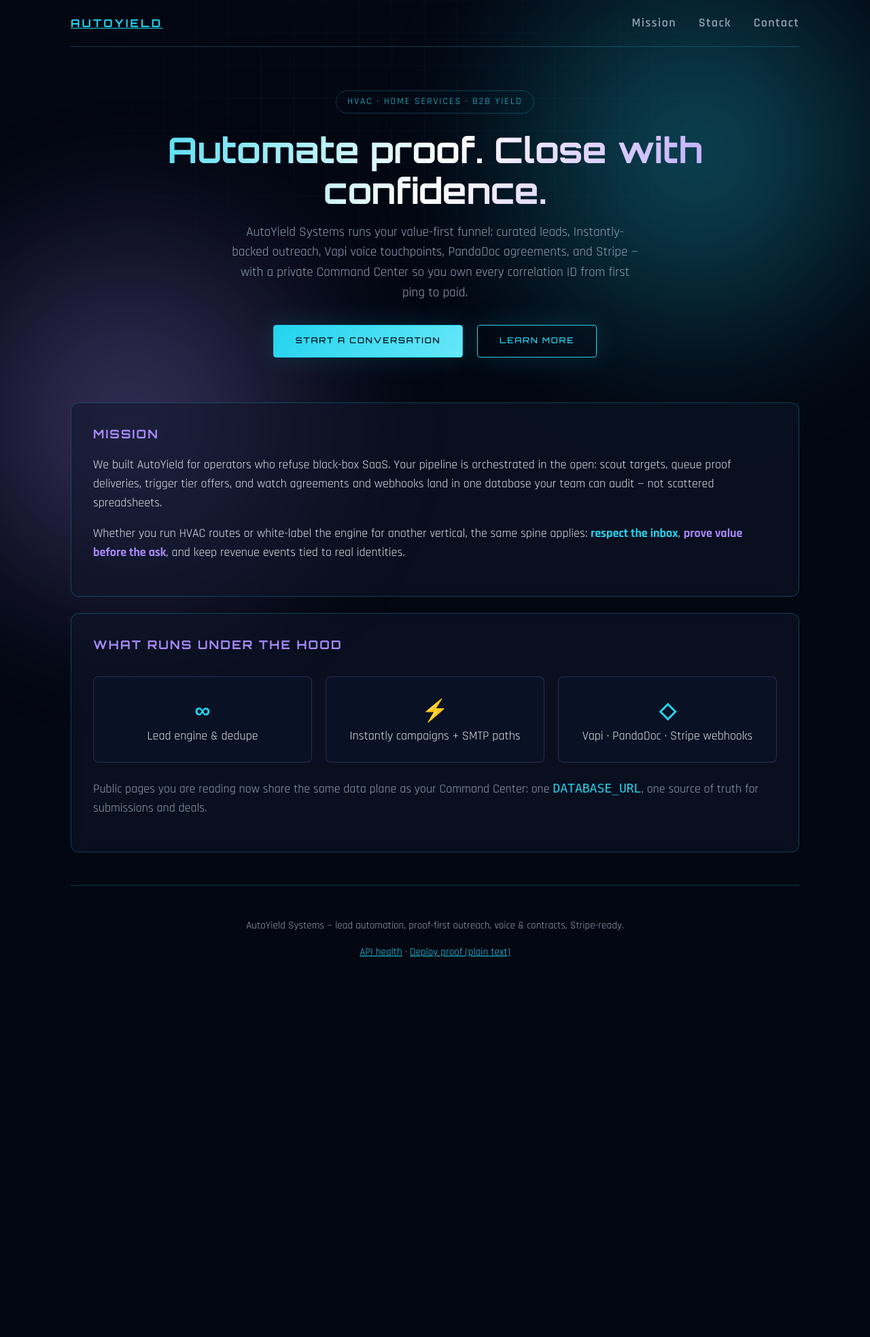
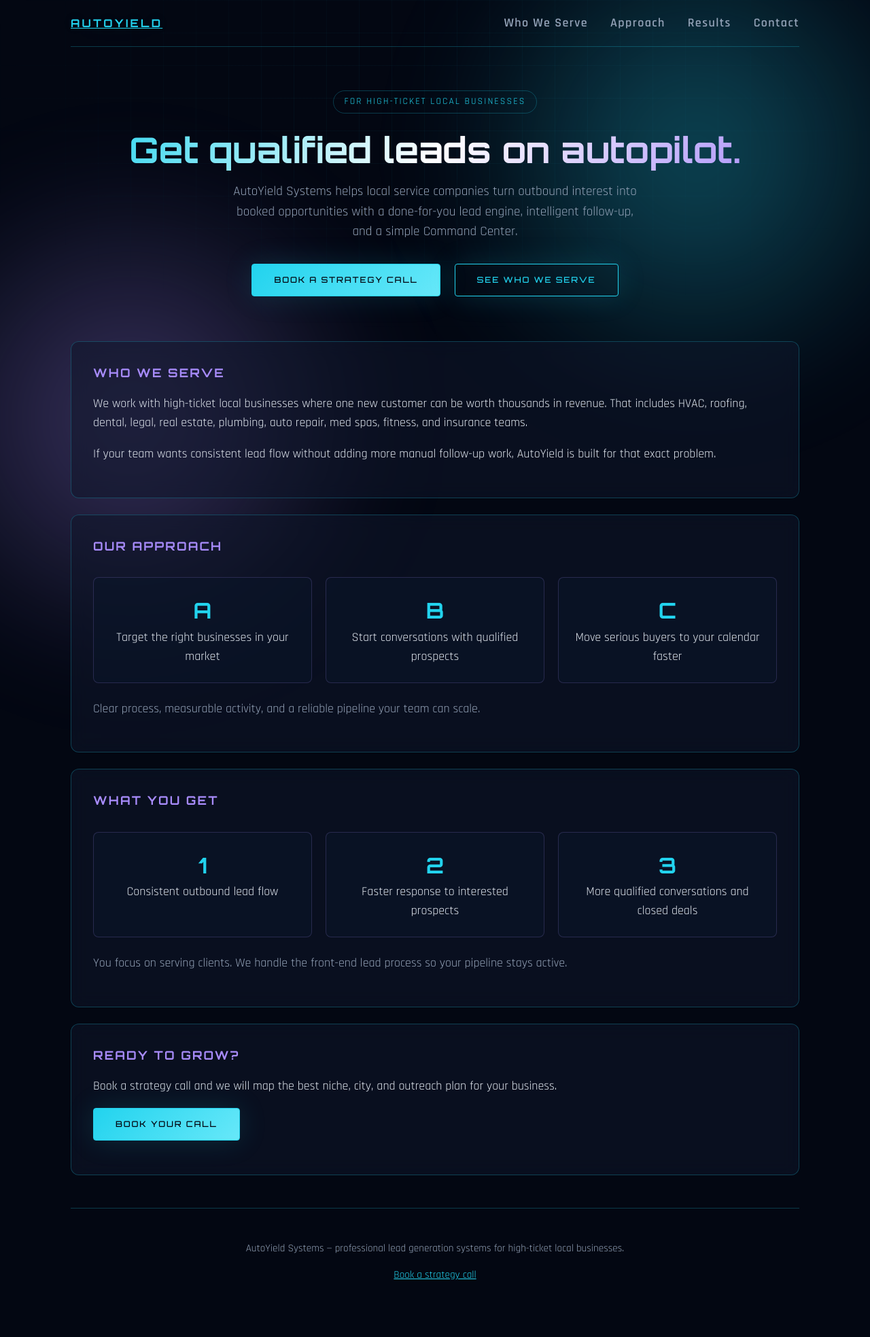
Before and after one commit to KamiKiseki/RevenueBringer, a Flask app: page / in a window 1280 px wide. Shown: the whole page at 68% size. Before the commit the page ends 1408 px from the top, so only its background shows below. Run offline with Flask 3, Linux system fonts and the light colour scheme.

Commit message:
Public site: client-facing marketing copy for AutoYield Systems

```diff
--- a/_flask_stub/templates/base.html
+++ b/_flask_stub/templates/base.html
@@ -17,15 +17,16 @@
     <header class="site-header">
       <a href="{{ url_for('public_landing') }}" class="logo">AutoYield</a>
       <nav>
-        <a href="{{ url_for('public_landing') }}#mission">Mission</a>
-        <a href="{{ url_for('public_landing') }}#stack">Stack</a>
+        <a href="{{ url_for('public_landing') }}#who-we-serve">Who We Serve</a>
+        <a href="{{ url_for('public_landing') }}#approach">Approach</a>
+        <a href="{{ url_for('public_landing') }}#results">Results</a>
         <a href="{{ url_for('public_contact') }}">Contact</a>
       </nav>
     </header>
     {% block body %}{% endblock %}
     <footer>
-      <p>AutoYield Systems — lead automation, proof-first outreach, voice &amp; contracts, Stripe-ready.</p>
-      <p><a href="/health">API health</a> · <a href="/ops/deploy-proof">Deploy proof (plain text)</a></p>
+      <p>AutoYield Systems — professional lead generation systems for high-ticket local businesses.</p>
+      <p><a href="{{ url_for('public_contact') }}">Book a strategy call</a></p>
     </footer>
   </div>
 </body>
--- a/_flask_stub/templates/index.html
+++ b/_flask_stub/templates/index.html
@@ -2,53 +2,80 @@
 {% block title %}AutoYield Systems — Yield automation for growth teams{% endblock %}
 {% block body %}
 <section class="hero">
-  <span class="tag">HVAC · Home services · B2B yield</span>
-  <h1>Automate proof. Close with confidence.</h1>
+  <span class="tag">For high-ticket local businesses</span>
+  <h1>Get qualified leads on autopilot.</h1>
   <p class="lead">
-    AutoYield Systems runs your value-first funnel: curated leads, Instantly-backed outreach,
-    Vapi voice touchpoints, PandaDoc agreements, and Stripe — with a private Command Center so you
-    own every correlation ID from first ping to paid.
+    AutoYield Systems helps local service companies turn outbound interest into booked opportunities
+    with a done-for-you lead engine, intelligent follow-up, and a simple Command Center.
   </p>
   <p>
-    <a class="btn" href="{{ url_for('public_contact') }}">Start a conversation</a>
-    <a class="btn btn-ghost" href="#mission">Learn more</a>
+    <a class="btn" href="{{ url_for('public_contact') }}">Book a strategy call</a>
+    <a class="btn btn-ghost" href="#who-we-serve">See who we serve</a>
   </p>
 </section>
 
-<section class="panel" id="mission">
-  <h2>Mission</h2>
+<section class="panel" id="who-we-serve">
+  <h2>Who We Serve</h2>
   <p>
-    We built AutoYield for operators who refuse black-box SaaS. Your pipeline is orchestrated in the open:
-    scout targets, queue proof deliveries, trigger tier offers, and watch agreements and webhooks land in
-    one database your team can audit — not scattered spreadsheets.
+    We work with high-ticket local businesses where one new customer can be worth thousands in revenue.
+    That includes HVAC, roofing, dental, legal, real estate, plumbing, auto repair, med spas, fitness,
+    and insurance teams.
   </p>
   <p>
-    Whether you run HVAC routes or white-label the engine for another vertical, the same spine applies:
-    <strong style="color: var(--cyan);">respect the inbox</strong>,
-    <strong style="color: var(--violet);">prove value before the ask</strong>,
-    and keep revenue events tied to real identities.
+    If your team wants consistent lead flow without adding more manual follow-up work,
+    AutoYield is built for that exact problem.
   </p>
 </section>
 
-<section class="panel" id="stack">
-  <h2>What runs under the hood</h2>
+<section class="panel" id="approach">
+  <h2>Our Approach</h2>
   <div class="grid-3">
     <div class="stat">
-      <strong>∞</strong>
-      <span>Lead engine &amp; dedupe</span>
+      <strong>A</strong>
+      <span>Target the right businesses in your market</span>
     </div>
     <div class="stat">
-      <strong>⚡</strong>
-      <span>Instantly campaigns + SMTP paths</span>
+      <strong>B</strong>
+      <span>Start conversations with qualified prospects</span>
     </div>
     <div class="stat">
-      <strong>◇</strong>
-      <span>Vapi · PandaDoc · Stripe webhooks</span>
+      <strong>C</strong>
+      <span>Move serious buyers to your calendar faster</span>
     </div>
   </div>
   <p style="margin-top: 1.5rem; color: var(--muted);">
-    Public pages you are reading now share the same data plane as your Command Center: one
-    <code style="color: var(--cyan);">DATABASE_URL</code>, one source of truth for submissions and deals.
+    Clear process, measurable activity, and a reliable pipeline your team can scale.
+  </p>
+</section>
+
+<section class="panel" id="results">
+  <h2>What You Get</h2>
+  <div class="grid-3">
+    <div class="stat">
+      <strong>1</strong>
+      <span>Consistent outbound lead flow</span>
+    </div>
+    <div class="stat">
+      <strong>2</strong>
+      <span>Faster response to interested prospects</span>
+    </div>
+    <div class="stat">
+      <strong>3</strong>
+      <span>More qualified conversations and closed deals</span>
+    </div>
+  </div>
+  <p style="margin-top: 1.5rem; color: var(--muted);">
+    You focus on serving clients. We handle the front-end lead process so your pipeline stays active.
+  </p>
+</section>
+
+<section class="panel" id="cta">
+  <h2>Ready To Grow?</h2>
+  <p>
+    Book a strategy call and we will map the best niche, city, and outreach plan for your business.
+  </p>
+  <p>
+    <a class="btn" href="{{ url_for('public_contact') }}">Book your call</a>
   </p>
 </section>
 {% endblock %}
```
Also changed, not shown: AGENTS.md (+1 -0 lines), _flask_stub/templates/contact.html (+4 -4 lines).
